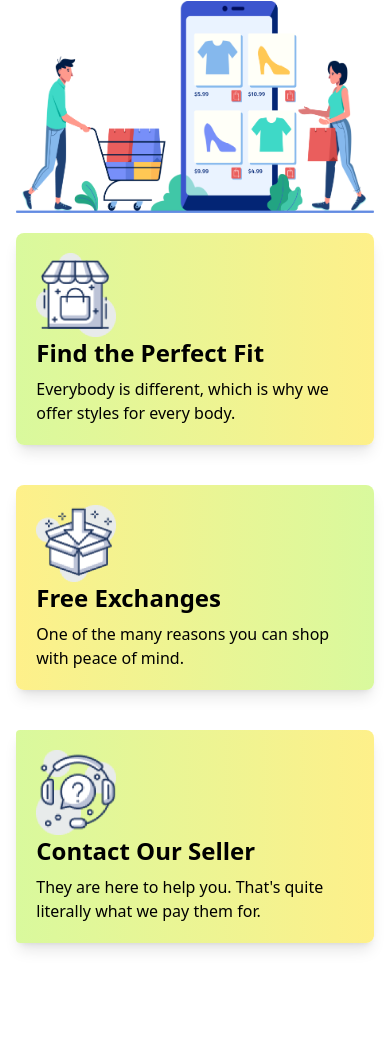
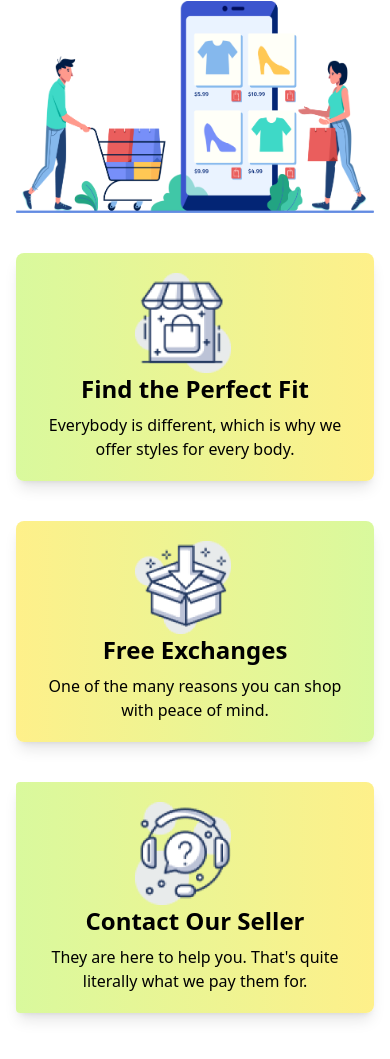
Before and after one commit to mishkat433/arctic-fashion-tailwind, a plain HTML site: page index.html in a window 390 px wide. Shown: the part 4652-5711 px from the top of the page. Drawn offline with nearby package versions, Linux system fonts and the light colour scheme.

Commit message:
Service responsive

```diff
--- a/index.html
+++ b/index.html
@@ -182,35 +182,35 @@
 
         <!-- service start -->
 
-        <section class="pt-24 flex flex-col-reverse  lg:flex-row  items-center justify-between mb-24">
-            <div class=" lg:mr-16">
+        <section class="pt-24 flex flex-col-reverse  lg:flex-row  items-center lg:justify-between mb-24">
+            <div class=" lg:mr-16 ">
                 <div
-                    class="lg:flex justify-center lg:justify-start shadow-lg p-5 rounded-lg mb-10 bg-gradient-to-r from-lime-200 to-yellow-200">
-                    <img class="w-20 mr-6 " src="./icons/image 12.png" alt="">
-                    <div class="space-y-2">
+                    class=" flex flex-col items-center lg:items-start lg:flex-row shadow-lg p-5 rounded-lg mb-10 bg-gradient-to-r from-lime-200 to-yellow-200">
+                    <img class="lg:w-20 w-24  mr-6 " src="./icons/image 12.png" alt="">
+                    <div class="space-y-2 text-center lg:text-left">
                         <h3 class="font-bold text-2xl">Find the Perfect Fit</h3>
                         <p>Everybody is different, which is why we offer styles for every body.</p>
                     </div>
                 </div>
                 <div
-                    class="lg:flex items-center shadow-lg p-5 rounded-lg mb-10 bg-gradient-to-l from-lime-200 to-yellow-200">
-                    <img class="w-20  mr-6" src="./icons/image 13.png" alt="">
-                    <div class="space-y-2">
+                    class="flex flex-col items-center lg:items-start lg:flex-row shadow-lg p-5 rounded-lg mb-10 bg-gradient-to-l from-lime-200 to-yellow-200">
+                    <img class="lg:w-20 w-24  mr-6" src="./icons/image 13.png" alt="">
+                    <div class="space-y-2 text-center lg:text-left">
                         <h3 class="font-bold text-2xl">Free Exchanges</h3>
                         <p>One of the many reasons you can shop with peace of mind.</p>
                     </div>
                 </div>
                 <div
-                    class="lg:flex items-center justify-center shadow-lg p-5 rounded-l rounded-lg bg-gradient-to-r from-lime-200 to-yellow-200">
-                    <img class="w-20 mr-6 " src="./icons/image 14.png" alt="">
-                    <div class="space-y-2">
+                    class="flex flex-col items-center lg:items-start lg:flex-row shadow-lg p-5 rounded-l rounded-lg bg-gradient-to-r from-lime-200 to-yellow-200">
+                    <img class="lg:w-20 w-24 mr-6 " src="./icons/image 14.png" alt="">
+                    <div class="space-y-2 text-center lg:text-left">
                         <h3 class="font-bold text-2xl">Contact Our Seller</h3>
                         <p>They are here to help you. That's quite literally what we pay them for.</p>
                     </div>
                 </div>
             </div>
             <div class="lg:w-6/12">
-                <img class=" mb-5 lg:mb-0" src="./images/shopping.png" alt="">
+                <img class=" mb-10 lg:mb-0" src="./images/shopping.png" alt="side image">
             </div>
         </section>
 
```
